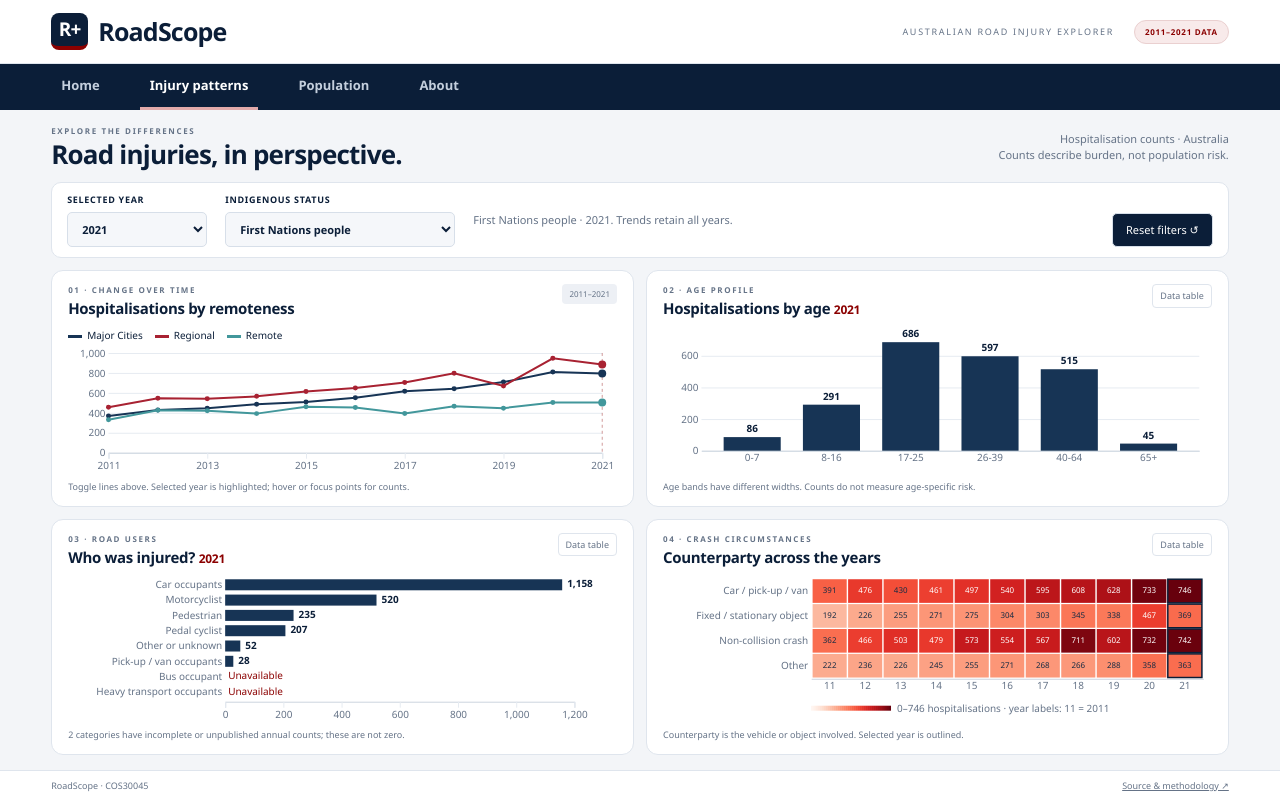
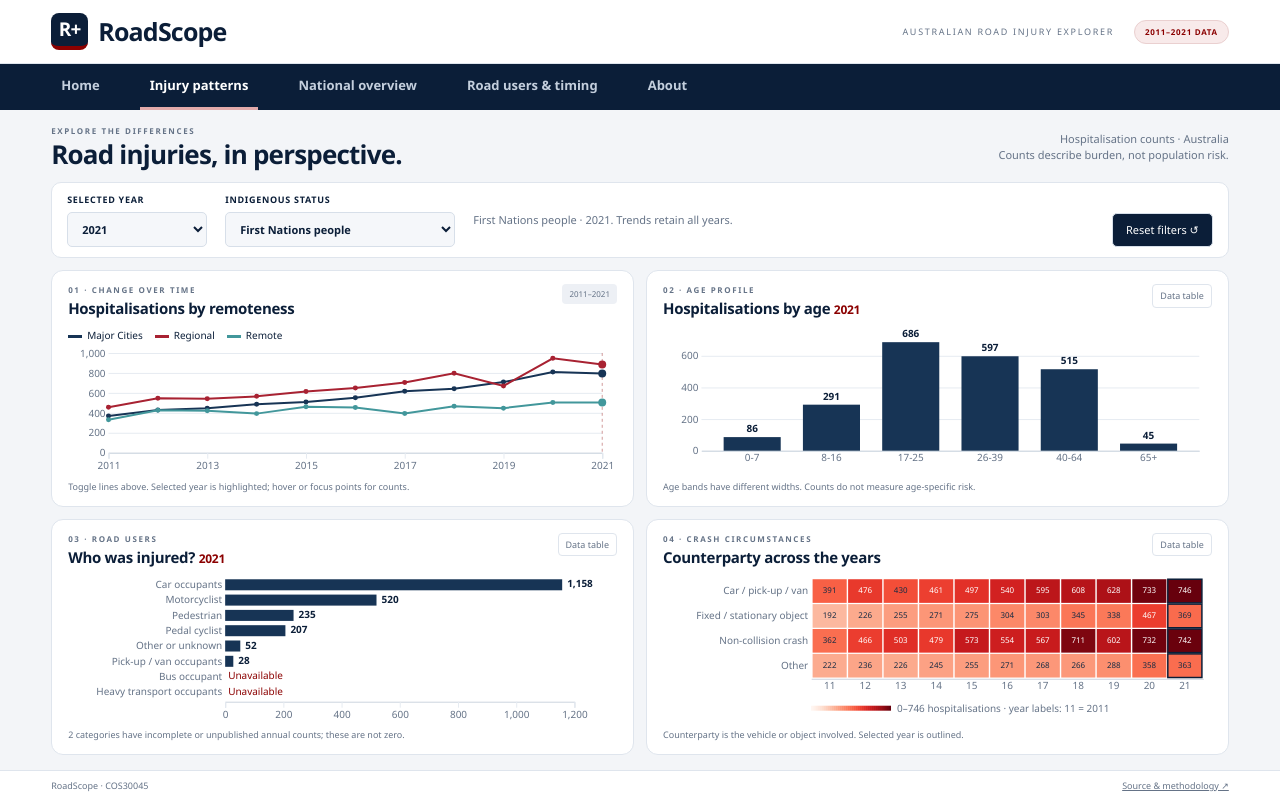
Before and after one commit to vndhya/Data_VisualisationV, a plain HTML site: page injuries.html in a window 1280 px wide. Drawn offline with Linux system fonts and the light colour scheme.

Commit message:
update nav in html files

```diff
--- a/injuries.html
+++ b/injuries.html
@@ -16,9 +16,13 @@
     <header class="site-header"><a href="index.html" class="brand"><span class="brand-logo">R+</span>RoadScope</a><span
             class="header-caption">AUSTRALIAN ROAD INJURY EXPLORER</span><span class="prototype-badge">2011–2021
             DATA</span></header>
-    <nav class="site-nav" aria-label="Main navigation"><a href="index.html">Home</a><a href="injuries.html"
-            aria-current="page">Injury patterns</a><a href="population.html">Population</a><a
-            href="about.html">About</a></nav>
+   <nav class="site-nav" aria-label="Main navigation">
+    <a href="index.html">Home</a>
+    <a href="injuries.html">Injury patterns</a>
+    <a href="national.html">National overview</a>
+    <a href="timing.html">Road users & timing</a>
+    <a href="about.html">About</a>
+</nav>
     <main class="dashboard-layout">
         <div class="page-heading">
             <div>
```
Also changed, not shown: national.html (+1 -1 lines), timing.html (+1 -1 lines).
